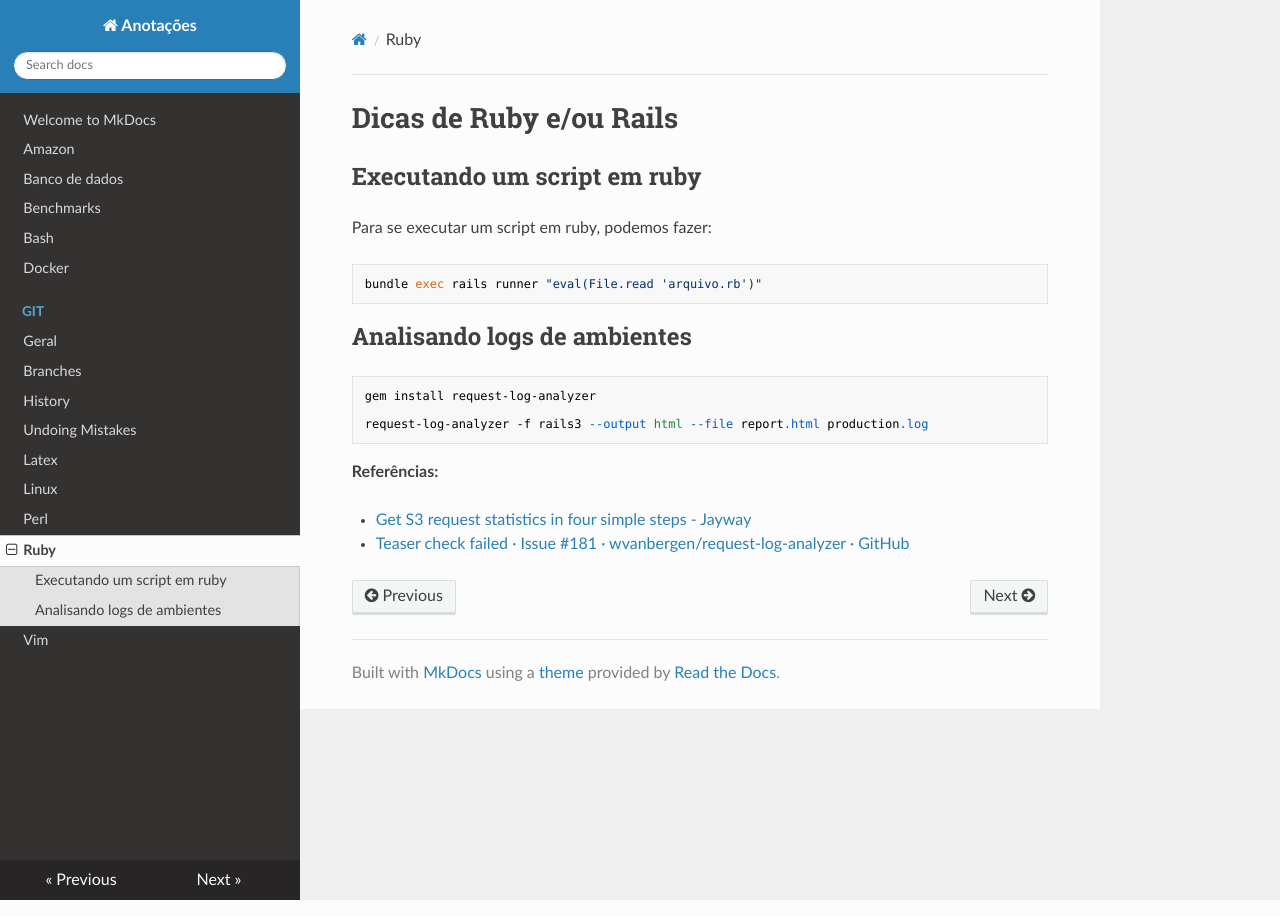
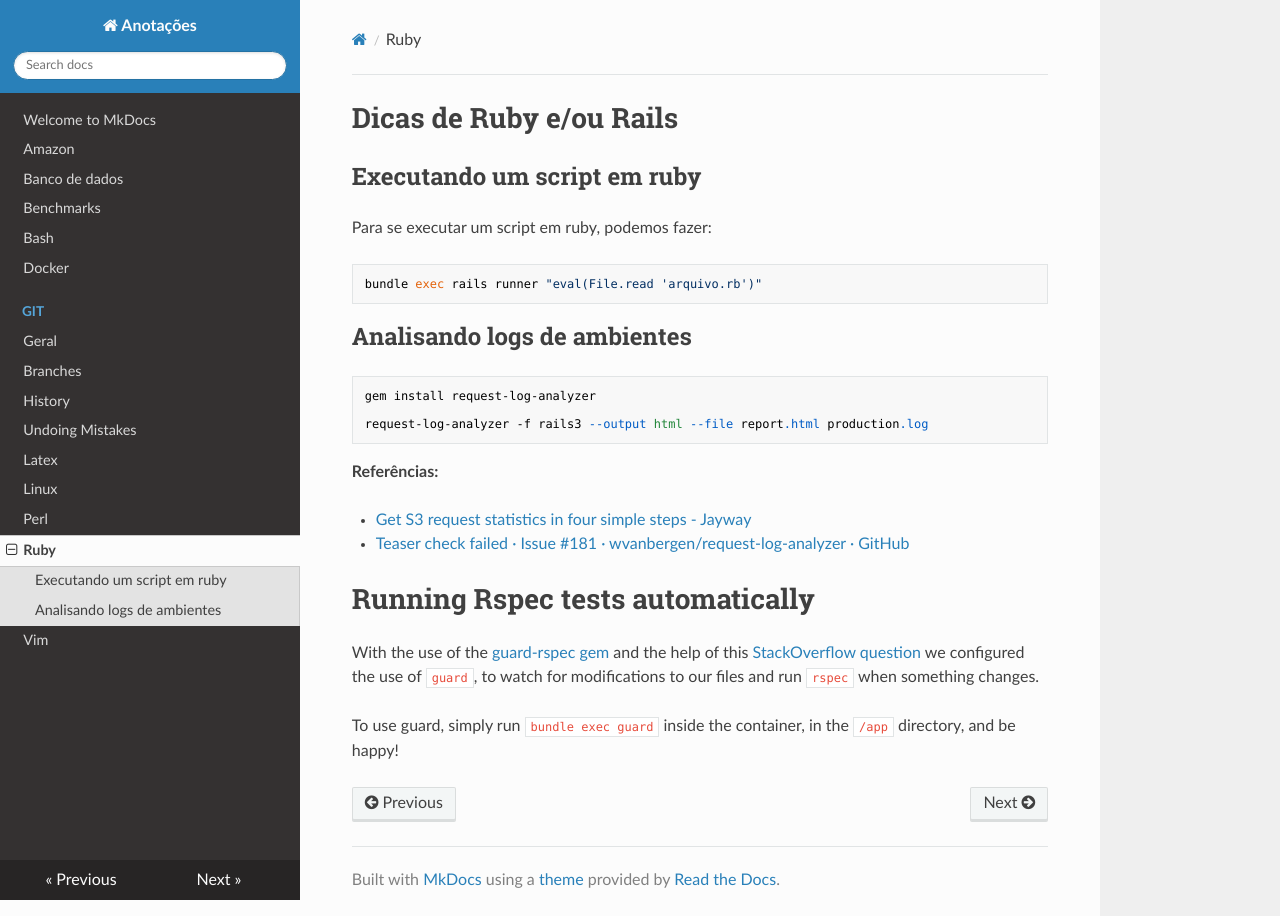
Before and after one commit to hposca/useful_notes, an MkDocs documentation site: the page built from docs/ruby.md, in a window 1280 px wide. Built offline with MkDocs 1.6.1, drawn with Linux system fonts in a browser that asks for light colours; nearby versions of some CDN libraries; old or Windows-style settings are respelled for this version of MkDocs.

Commit message:
How to use the 'guard' gem to run tests automatically

```diff
--- a/docs/ruby.md
+++ b/docs/ruby.md
@@ -18,3 +18,9 @@ bundle exec rails runner "eval(File.read 'arquivo.rb')"
 
 - [Get S3 request statistics in four simple steps - Jayway](http://www.jayway.com/2013/02/14/get-s3-request-statistics-in-four-simple-steps/)
 - [Teaser check failed · Issue #181 · wvanbergen/request-log-analyzer · GitHub](https://github.com/wvanbergen/request-log-analyzer/issues/181)
+
+# Running Rspec tests automatically
+
+With the use of the [guard-rspec gem](https://github.com/guard/guard-rspec) and the help of this [StackOverflow question](http://stackoverflow.com/questions/17974421/automatically-run-rspec-when-plain-old-ruby-not-rails-files-change) we configured the use of `guard`, to watch for modifications to our files and run `rspec` when something changes.
+
+To use guard, simply run `bundle exec guard` inside the container, in the `/app` directory, and be happy!
```
